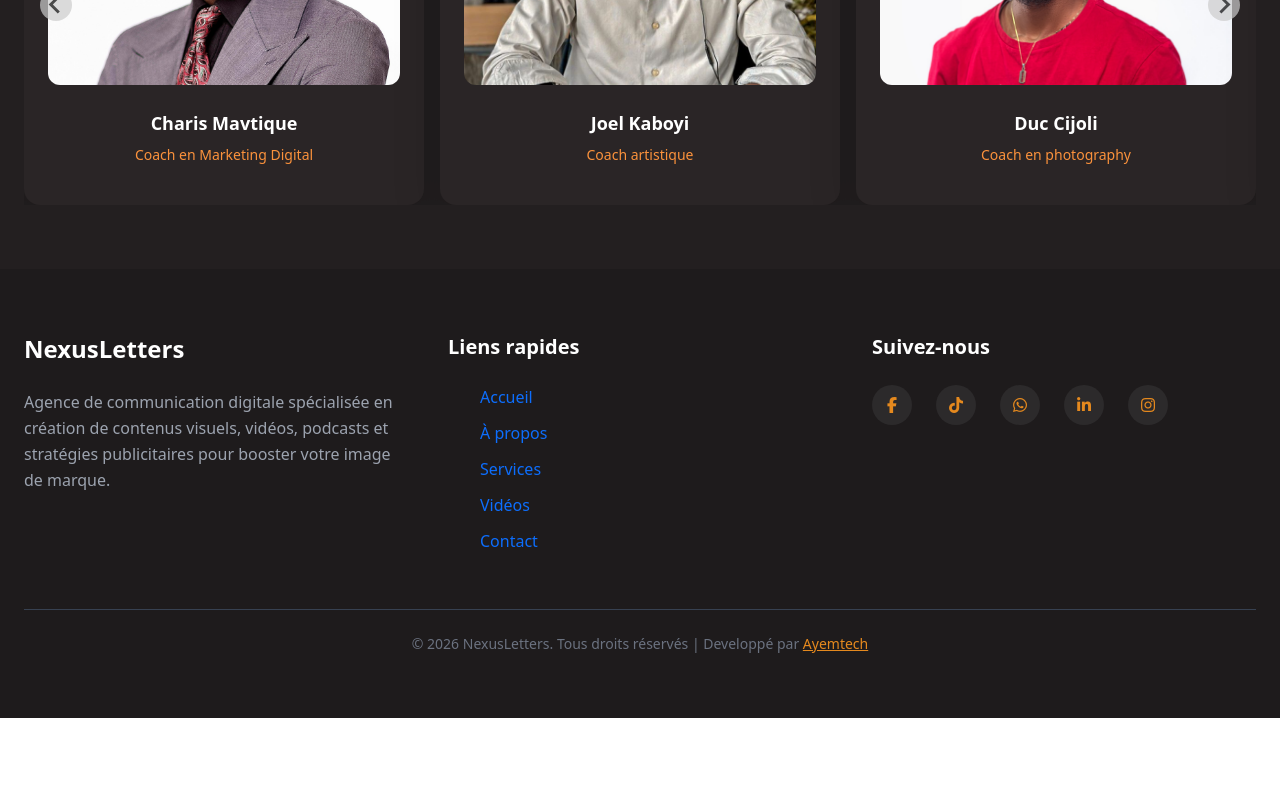
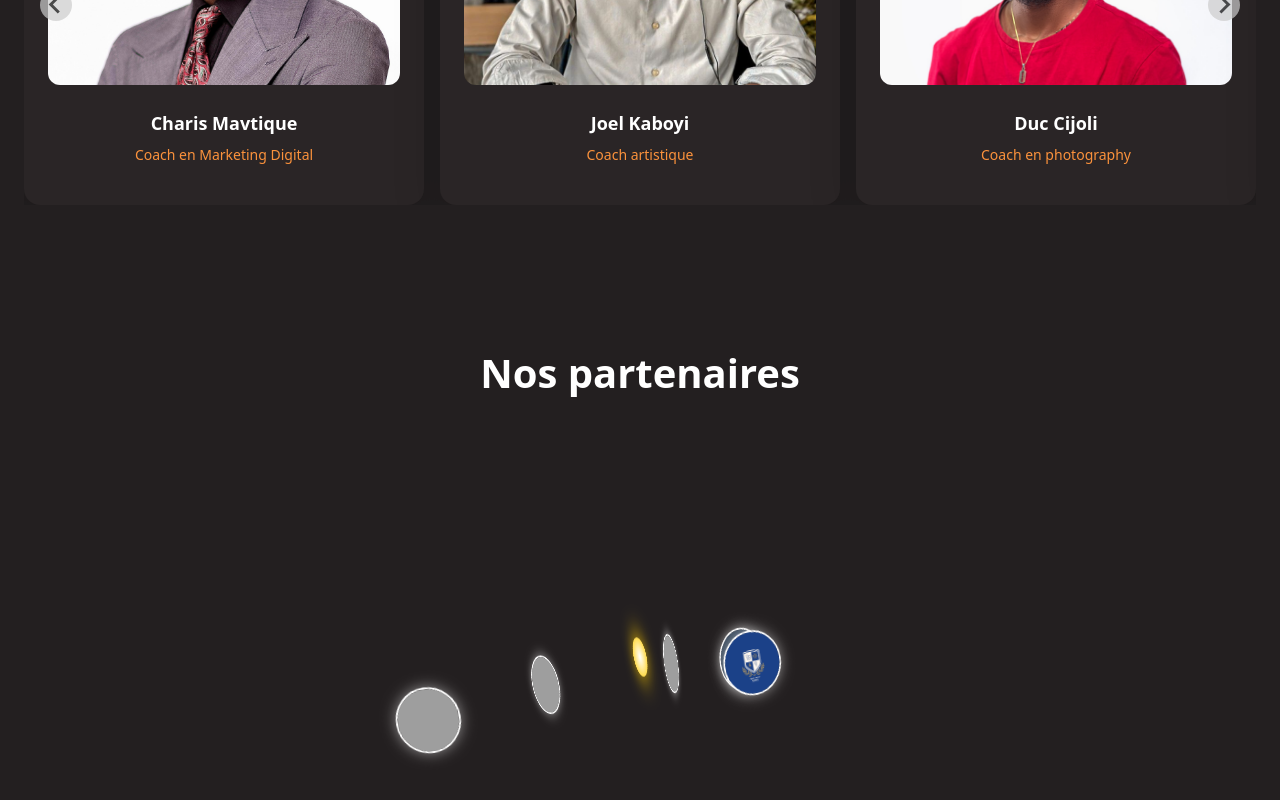
Before and after one commit to Michee-kolony/Nexusletter, an Angular app: page /nexusletter/apropos in a window 1280 px wide. Shown: the part 1906-2706 px from the top of the page. Before the commit the page ends 2624 px from the top, so only its background shows below. Built offline with nearby package versions, Linux system fonts and the light colour scheme; grey boxes are pictures that could not be loaded.

Commit message:
mises à jour

```diff
--- a/src/app/client/apropos/apropos.component.css
+++ b/src/app/client/apropos/apropos.component.css
@@ -42,3 +42,118 @@
   75%  { transform: rotateX(270deg) rotateY(270deg); }
   100% { transform: rotateX(360deg) rotateY(360deg); }
 }
+
+
+/* =========================================================
+   GALAXY PARTNERS SECTION - ANIMATION 3D TYPE "UNIVERS"
+   - Effet de rotation orbitale
+   - Profondeur avec perspective
+   - Animation fluide des partenaires
+   ========================================================= */
+
+.galaxy-section {
+    padding: 80px 20px;
+    overflow: hidden;
+    perspective: 1200px;
+}
+
+.title {
+    text-align: center;
+    font-size: 40px;
+    font-weight: bold;
+    color: white;
+    margin-bottom: 60px;
+}
+
+/* Conteneur principal galaxie */
+.galaxy {
+    position: relative;
+    width: 400px;
+    height: 400px;
+    margin: auto;
+    transform-style: preserve-3d;
+    animation: rotateGalaxy 20s linear infinite;
+}
+
+/* Centre de la galaxie */
+.core {
+    position: absolute;
+    top: 50%;
+    left: 50%;
+    width: 40px;
+    height: 40px;
+    background: radial-gradient(circle, #ffffff, #ffcc00);
+    border-radius: 50%;
+    transform: translate(-50%, -50%);
+    box-shadow: 0 0 30px #ffcc00;
+}
+
+/* Orbites */
+.orbit {
+    position: absolute;
+    top: 50%;
+    left: 50%;
+    transform-style: preserve-3d;
+}
+
+.orbit img {
+    width: 70px;
+    height: 70px;
+    border-radius: 50%;
+    object-fit: cover;
+    border: 2px solid white;
+    box-shadow: 0 0 15px rgba(255,255,255,0.5);
+}
+
+/* Orbites individuelles */
+.orbit1 {
+    animation: orbit1 8s linear infinite;
+}
+
+.orbit2 {
+    animation: orbit2 10s linear infinite;
+}
+
+.orbit3 {
+    animation: orbit3 12s linear infinite;
+}
+
+.orbit4 {
+    animation: orbit4 14s linear infinite;
+}
+
+.orbit5 {
+    animation: orbit5 16s linear infinite;
+}
+
+/* Rotation globale galaxie */
+@keyframes rotateGalaxy {
+    0% { transform: rotateY(0deg) rotateX(10deg); }
+    100% { transform: rotateY(360deg) rotateX(10deg); }
+}
+
+/* Orbites 3D */
+@keyframes orbit1 {
+    0%   { transform: rotateY(0deg) translateX(140px); }
+    100% { transform: rotateY(360deg) translateX(140px); }
+}
+
+@keyframes orbit2 {
+    0%   { transform: rotateY(72deg) translateX(160px); }
+    100% { transform: rotateY(432deg) translateX(160px); }
+}
+
+@keyframes orbit3 {
+    0%   { transform: rotateY(144deg) translateX(180px); }
+    100% { transform: rotateY(504deg) translateX(180px); }
+}
+
+@keyframes orbit4 {
+    0%   { transform: rotateY(216deg) translateX(200px); }
+    100% { transform: rotateY(576deg) translateX(200px); }
+}
+
+@keyframes orbit5 {
+    0%   { transform: rotateY(288deg) translateX(220px); }
+    100% { transform: rotateY(648deg) translateX(220px); }
+}
--- a/src/app/client/apropos/apropos.component.html
+++ b/src/app/client/apropos/apropos.component.html
@@ -228,3 +228,43 @@
 
     </div>
 </section>
+
+
+<section class="bg-[#231F20] galaxy-section">
+
+    <!-- Overlay décoratif global -->
+    <div class="space-texture"></div>
+
+    <h2 class="title">
+        Nos partenaires
+    </h2>
+
+    <div class="galaxy">
+
+        <!-- Centre de la galaxie -->
+        <div class="core"></div>
+
+        <!-- Planètes (partenaires) -->
+        <div class="orbit orbit1">
+            <img src="images/DCA Profil 01-02.jpg.jpeg" alt="Partenaire 1">
+        </div>
+
+        <div class="orbit orbit2">
+            <img src="images/Gemini_Generated_Image_bfced8bfced8bfce.png" alt="Partenaire 2">
+        </div>
+
+        <div class="orbit orbit3">
+            <img src="images/partner3.png" alt="Partenaire 3">
+        </div>
+
+        <div class="orbit orbit4">
+            <img src="images/partner4.png" alt="Partenaire 4">
+        </div>
+
+        <div class="orbit orbit5">
+            <img src="images/partner5.png" alt="Partenaire 5">
+        </div>
+
+    </div>
+
+</section>
```
Also changed, not shown: public/images/DCA Profil 01-02.jpg.jpeg (added), public/images/Gemini_Generated_Image_bfced8bfced8bfce.png (added).
